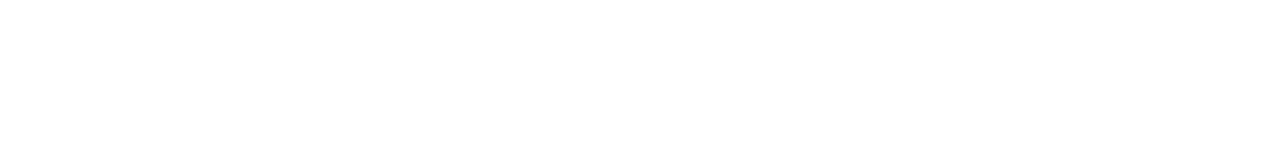
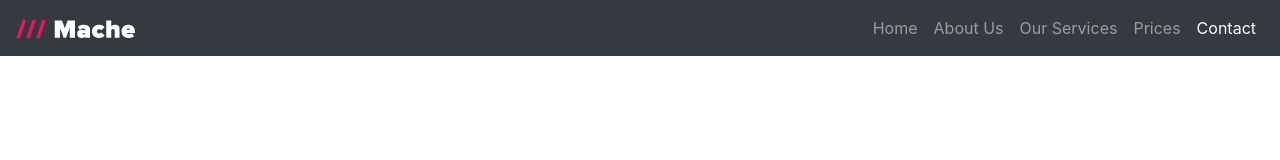
Before and after one commit to jaruto7/mache-template, a website: page index.html in a window 1280 px wide. Drawn offline with nearby package versions, Linux system fonts and the light colour scheme.

Commit message:
Add Navigation Section

```diff
--- a/index.html
+++ b/index.html
@@ -10,7 +10,67 @@
   <link rel="stylesheet" href="css/style.css">
 
 </head>
-<body>
+<body data-spy="scroll" data-target="#navbarResponsive">
+
+  <!-- Start Home Section -->
+  <div id="home">
+
+    <!-- Start Navigation -->
+    <nav class="navbar navbar-expand-md navbar-dark bg-dark fixed-top">
+      <a class="navbar-brand" href="#"><img src="images/logo.png"></a>
+      <button class="navbar-toggler" type="button" data-toggle="collapse" data-target="#navbarResponsive">
+        <span class="navbar-toggler-icon"></span>
+      </button>
+
+      <div class="collapse navbar-collapse" id="navbarResponsive">
+        <ul class="navbar-nav ml-auto">
+          <li class="nav-item">
+            <a class="nav-link" href="#home">Home</a>
+          </li>
+          <li class="nav-item">
+            <a class="nav-link" href="#aboutUs">About Us</a>
+          </li>
+          <li class="nav-item">
+            <a class="nav-link" href="#ourServices">Our Services</a>
+          </li>
+          <li class="nav-item">
+            <a class="nav-link" href="#prices">Prices</a>
+          </li>
+          <li class="nav-item">
+            <a class="nav-link" href="#contact">Contact</a>
+          </li>
+        </ul>
+      </div>
+    </nav>
+
+    <!-- End Navigation -->
+
+  </div>
+  <!-- End Home Section -->
+
+  <!-- Start About Us Section -->
+  <div id="aboutUs" class="offset">
+
+  </div>
+  <!-- End About Us Section -->
+
+  <!-- Start Our Services Section -->
+  <div id="ourServices" class="offset">
+
+  </div>
+  <!-- End Our Services Section -->
+
+  <!-- Start Prices Section -->
+  <div id="prices" class="offset">
+
+  </div>
+  <!-- End Prices Section -->
+
+  <!-- Start Contact Section -->
+  <div id="contact" class="offset">
+
+  </div>
+  <!-- End Contact Section -->
 
   <script src="https://code.jquery.com/jquery-3.4.1.slim.min.js" integrity="sha384-J6qa4849blE2+poT4WnyKhv5vZF5SrPo0iEjwBvKU7imGFAV0wwj1yYfoRSJoZ+n" crossorigin="anonymous"></script>
   <script src="https://cdn.jsdelivr.net/npm/popper.js@1.16.0/dist/umd/popper.min.js" integrity="sha384-Q6E9RHvbIyZFJoft+2mJbHaEWldlvI9IOYy5n3zV9zzTtmI3UksdQRVvoxMfooAo" crossorigin="anonymous"></script>
```
